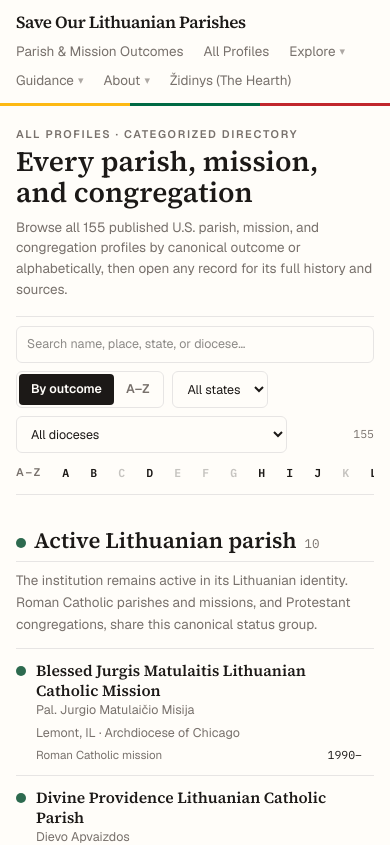
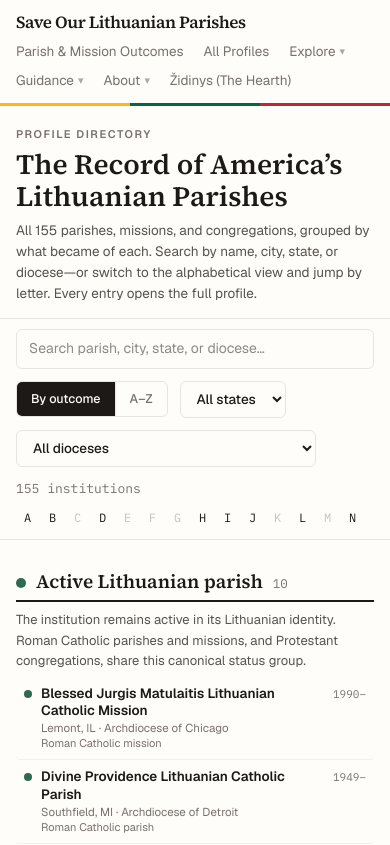
Before and after one commit to LietuvaAI/save-our-lithuanian-parishes, a Next.js app: page /parishes in a window 390 px wide. Shown: the top 845 px of the page. Built offline with nearby package versions, Linux system fonts and the light colour scheme.

Commit message:
Match All Profiles to the locked v3 design

```diff
--- a/app/parishes/page.tsx
+++ b/app/parishes/page.tsx
@@ -9,7 +9,7 @@ import {
 } from "@/lib/infographic-projection";
 
 export const metadata: Metadata = {
-  title: "All Parish Profiles",
+  title: "The Record of America’s Lithuanian Parishes",
   description:
     "A searchable directory of every published U.S. Lithuanian parish, mission, and congregation profile, grouped by canonical outcome.",
 };
@@ -46,24 +46,25 @@ export default function ParishProfilesPage() {
   }
 
   return (
-    <div className="mx-auto max-w-7xl px-4 pb-10 pt-[22px]">
-      <p className="text-ui-label font-semibold uppercase tracking-[0.15em] text-muted">
-        All profiles · categorized directory
-      </p>
-      <h1 className="mt-1 font-serif text-page-title font-semibold">
-        Every parish, mission, and congregation
-      </h1>
-      <p className="mt-2 max-w-[90ch] text-body-copy text-muted">
-        Browse all {rows.length} published U.S. parish, mission, and
-        congregation profiles by canonical outcome or alphabetically, then
-        open any record for its full history and sources.
-      </p>
-
-      <div className="mt-4">
-        <AllProfilesDirectory rows={rows} />
+    <div className="mx-auto max-w-[1180px] pb-10 pt-[22px]">
+      <div className="px-4 sm:px-11">
+        <p className="text-ui-label font-semibold uppercase tracking-[0.14em] text-muted">
+          Profile directory
+        </p>
+        <h1 className="mt-1.5 font-serif text-page-title font-semibold leading-[1.15]">
+          The Record of America’s Lithuanian Parishes
+        </h1>
+        <p className="mt-2 max-w-[860px] text-body-copy leading-[1.55] text-[#57534e] dark:text-muted">
+          All {rows.length} parishes, missions, and congregations, grouped by
+          what became of each. Search by name, city, state, or diocese—or
+          switch to the alphabetical view and jump by letter. Every entry
+          opens the full profile.
+        </p>
       </div>
 
-      <p className="mt-8 max-w-3xl border-t border-rule pt-5 text-support-copy text-muted">
+      <AllProfilesDirectory rows={rows} />
+
+      <p className="mx-4 mt-2 max-w-[700px] border-t border-rule pt-[14px] text-directory-footnote text-muted sm:mx-11">
         This directory lists institutions: parishes, missions, and
         congregations. Physical churches are counted separately in the {" "}
         <Link
--- a/components/AllProfilesDirectory.tsx
+++ b/components/AllProfilesDirectory.tsx
@@ -88,11 +88,11 @@ function DirectoryEntry({ row }: { row: AllProfilesDirectoryRow }) {
     <li>
       <Link
         href={row.profileHref}
-        className="group grid h-full grid-cols-[10px_minmax(0,1fr)] gap-2.5 border-t border-rule py-3 pr-3 hover:bg-band/45"
+        className="group flex h-full items-start gap-[9px] rounded border-b border-[#f4f1ea] px-2 py-2 hover:bg-band/45 dark:border-rule"
       >
         <span
-          className={`mt-[5px] size-2.5 rounded-full ${
-            row.statusGroup === "unverified" ? "border-2 bg-background" : ""
+          className={`mt-[5px] size-2 shrink-0 rounded-full ${
+            row.statusGroup === "unverified" ? "border bg-background" : ""
           }`}
           style={
             row.statusGroup === "unverified"
@@ -101,27 +101,20 @@ function DirectoryEntry({ row }: { row: AllProfilesDirectoryRow }) {
           }
           aria-hidden
         />
-        <span className="min-w-0">
-          <span className="block font-serif text-card-title font-semibold leading-tight group-hover:text-accent">
+        <span className="min-w-0 flex-1">
+          <span className="block text-body-copy font-semibold leading-[1.3] group-hover:text-accent">
             {row.canonicalName}
           </span>
-          {row.lithuanianName !== row.canonicalName && (
-            <span className="mt-0.5 block text-support-copy leading-tight text-muted">
-              {row.lithuanianName}
-            </span>
-          )}
-          <span className="mt-1.5 block text-support-copy leading-snug text-muted">
+          <span className="block text-small-copy leading-[1.4] text-muted">
             {row.city}, {row.state}
             {jurisdiction ? ` · ${jurisdiction}` : ""}
           </span>
-          <span className="mt-1.5 flex flex-wrap items-baseline justify-between gap-x-3 gap-y-1">
-            <span className="text-small-copy text-muted">
+          <span className="block text-ui-label leading-[1.4] text-muted">
             {institutionLabel(row)}
           </span>
-            <span className="font-mono text-small-copy text-foreground">
+        </span>
+        <span className="mt-0.5 shrink-0 whitespace-nowrap font-mono text-ui-label leading-[1.4] text-muted">
           {yearLabel(row)}
-            </span>
-          </span>
         </span>
       </Link>
     </li>
@@ -201,25 +194,25 @@ export default function AllProfilesDirectory({
   };
 
   const selectClass =
-    "rounded-md border border-rule bg-background px-2.5 py-2 text-support-copy";
+    "h-[37px] rounded-md border border-rule bg-background px-3 text-body-copy font-medium";
 
   return (
     <div>
       <section
-        className="sticky top-0 z-30 border-y border-rule bg-background/95 py-[9px] backdrop-blur"
+        className="sticky top-0 z-30 mt-[14px] border-y border-rule bg-background/95 px-4 pb-[9px] pt-[10px] backdrop-blur sm:px-11"
         aria-label="Profile directory controls"
       >
-        <div className="flex flex-wrap items-center gap-2">
+        <div className="flex flex-wrap items-center gap-3">
           <input
             type="search"
             value={query}
             onChange={(event) => setQuery(event.target.value)}
-            placeholder="Search name, place, state, or diocese…"
+            placeholder="Search parish, city, state, or diocese…"
             aria-label="Search all institution profiles"
-            className={`${selectClass} w-full sm:w-72`}
+            className="w-full rounded-md border border-rule bg-background px-3 py-[9px] text-directory-control sm:w-[280px]"
           />
           <div
-            className="inline-flex rounded-md border border-rule bg-background p-0.5 text-support-copy font-semibold"
+            className="inline-flex overflow-hidden rounded-md border border-rule bg-background text-support-copy font-medium"
             role="group"
             aria-label="Choose directory view"
           >
@@ -227,7 +220,7 @@ export default function AllProfilesDirectory({
               type="button"
               onClick={() => setView("outcome")}
               aria-pressed={view === "outcome"}
-              className={`rounded px-3 py-1.5 ${
+              className={`px-[14px] py-2 ${
                 view === "outcome"
                   ? "bg-foreground text-background"
                   : "text-muted hover:bg-band hover:text-foreground"
@@ -239,7 +232,7 @@ export default function AllProfilesDirectory({
               type="button"
               onClick={() => setView("az")}
               aria-pressed={view === "az"}
-              className={`rounded px-3 py-1.5 ${
+              className={`border-l border-rule px-[14px] py-2 ${
                 view === "az"
                   ? "bg-foreground text-background"
                   : "text-muted hover:bg-band hover:text-foreground"
@@ -274,16 +267,16 @@ export default function AllProfilesDirectory({
               </option>
             ))}
           </select>
-          <span className="ml-auto font-mono text-small-copy text-muted">
+          <span className="font-mono text-directory-description text-muted">
             {filtersActive
               ? `${filtered.length} / ${rows.length}`
-              : `${rows.length}`}
+              : `${rows.length} institutions`}
           </span>
           {filtersActive && (
             <button
               type="button"
               onClick={clearFilters}
-              className="text-support-copy font-semibold underline underline-offset-4 hover:text-accent"
+              className="text-body-copy font-medium underline underline-offset-2 hover:text-accent"
             >
               Clear all
             </button>
@@ -291,19 +284,16 @@ export default function AllProfilesDirectory({
         </div>
 
         <div
-          className="mt-2 flex flex-nowrap items-center gap-1 overflow-x-auto sm:flex-wrap sm:overflow-visible"
+          className="mt-2 flex flex-nowrap items-center gap-0.5 overflow-x-auto sm:flex-wrap sm:overflow-visible"
           aria-label="A to Z quick index"
         >
-          <span className="mr-2 shrink-0 text-ui-label font-semibold uppercase tracking-[0.15em] text-muted">
-            A–Z
-          </span>
           {LETTERS.map((letter) => (
             <button
               key={letter}
               type="button"
               disabled={!availableLetters.has(letter)}
               onClick={() => goToLetter(letter)}
-              className="size-6 shrink-0 rounded font-mono text-small-copy font-semibold enabled:hover:bg-band enabled:hover:text-accent disabled:opacity-25"
+              className="size-[23px] shrink-0 rounded-[5px] font-mono text-directory-footnote enabled:hover:bg-band enabled:hover:text-accent disabled:opacity-25"
               aria-label={`Go to profiles beginning with ${letter}`}
             >
               {letter}
@@ -312,15 +302,16 @@ export default function AllProfilesDirectory({
         </div>
       </section>
 
+      <div className="px-4 pb-3 pt-2 sm:px-11">
         {filtered.length === 0 ? (
-        <section className="border-b border-rule py-12 text-center">
-          <h2 className="font-serif text-subsection-title font-semibold">
+          <section className="py-11 text-center">
+            <h2 className="font-serif text-directory-empty font-semibold">
               No matching profiles
             </h2>
             <button
               type="button"
               onClick={clearFilters}
-            className="mt-2 text-support-copy font-semibold text-accent underline underline-offset-4"
+              className="mt-2 text-directory-control font-medium text-accent underline underline-offset-2"
             >
               Clear search and filters
             </button>
@@ -336,12 +327,14 @@ export default function AllProfilesDirectory({
                 <section
                   key={group}
                   id={`profiles-outcome-${group}`}
-                className="scroll-mt-40 pt-8"
+                  className="scroll-mt-40 pb-1.5 pt-[22px]"
                 >
-                <div className="flex items-baseline gap-2 border-b border-rule pb-2">
+                  <div className="flex items-baseline gap-2.5 border-b-2 border-foreground pb-2">
                     <span
                       className={`size-2.5 rounded-full ${
-                      group === "unverified" ? "border-2 bg-background" : ""
+                        group === "unverified"
+                          ? "border-2 bg-background"
+                          : ""
                       }`}
                       style={
                         group === "unverified"
@@ -350,17 +343,17 @@ export default function AllProfilesDirectory({
                       }
                       aria-hidden
                     />
-                  <h2 className="font-serif text-section-title font-semibold">
+                    <h2 className="font-serif text-directory-section font-semibold">
                       {GROUP_LABEL[group]}
                     </h2>
                     <span className="font-mono text-support-copy text-muted">
                       {sectionRows.length}
                     </span>
                   </div>
-                <p className="mt-2 max-w-[88ch] text-body-copy leading-relaxed text-muted">
+                  <p className="mt-2 max-w-[760px] text-directory-description text-[#57534e] dark:text-muted">
                     {DIRECTORY_GROUP_DESCRIPTION[group]}
                   </p>
-                <ol className="mt-3 grid gap-x-5 lg:grid-cols-3">
+                  <ol className="grid gap-x-7 pt-1.5 lg:grid-cols-3">
                     {sectionRows.map((row) => (
                       <DirectoryEntry key={row.slug} row={row} />
                     ))}
@@ -380,17 +373,17 @@ export default function AllProfilesDirectory({
                 <section
                   key={letter}
                   id={`profiles-letter-${letter}`}
-                className="scroll-mt-40 pt-8"
+                  className="scroll-mt-40 pb-1.5 pt-[22px]"
                 >
-                <div className="flex items-baseline gap-3 border-b border-rule pb-2">
-                  <h2 className="font-serif text-section-title font-semibold">
+                  <div className="flex items-baseline gap-2.5 border-b-2 border-foreground pb-2">
+                    <h2 className="font-serif text-directory-section font-semibold">
                       {letter}
                     </h2>
                     <span className="font-mono text-support-copy text-muted">
                       {sectionRows.length}
                     </span>
                   </div>
-                <ol className="mt-3 grid gap-x-5 lg:grid-cols-3">
+                  <ol className="grid gap-x-7 pt-1.5 lg:grid-cols-3">
                     {sectionRows.map((row) => (
                       <DirectoryEntry key={row.slug} row={row} />
                     ))}
@@ -401,5 +394,6 @@ export default function AllProfilesDirectory({
           </div>
         )}
       </div>
+    </div>
   );
 }
--- a/scripts/verify-type-system.mjs
+++ b/scripts/verify-type-system.mjs
@@ -20,6 +20,11 @@ const REQUIRED_THEME_TOKENS = [
   "--text-support-copy: 12.5px",
   "--text-small-copy: 11.5px",
   "--text-ui-label: 11px",
+  "--text-directory-section: 19px",
+  "--text-directory-empty: 20px",
+  "--text-directory-control: 14px",
+  "--text-directory-description: 13px",
+  "--text-directory-footnote: 12px",
   '--font-mono: var(--font-timeline-mono), "IBM Plex Mono"',
   ':where(h1, h2, h3, h4, h5, h6)',
 ];
@@ -108,22 +113,26 @@ const profilesPage = fs.readFileSync(
   path.join(ROOT, "app", "parishes", "page.tsx"),
   "utf8",
 );
-const profilesTimeline = fs.readFileSync(
-  path.join(ROOT, "components", "AllProfilesTimeline.tsx"),
+const profilesDirectory = fs.readFileSync(
+  path.join(ROOT, "components", "AllProfilesDirectory.tsx"),
   "utf8",
 );
 const allProfilesContract = [
   [profilesPage, "pb-10 pt-[22px]", "compact 22px page header"],
+  [profilesPage, "max-w-[1180px]", "approved directory width"],
   [profilesPage, "text-page-title", "28px shared page title"],
   [profilesPage, "text-body-copy", "13.5px one-line description"],
-  [profilesTimeline, "py-[9px]", "compact sticky toolbar"],
-  [profilesTimeline, "text-small-copy text-muted", "11.5px status key"],
-  [profilesTimeline, "font-mono text-small-copy", "IBM Plex Mono A–Z index"],
-  [profilesTimeline, "index * 20", "uncluttered 20-year timeline ticks"],
-  [profilesTimeline, "min-h-11", "compact profile lanes"],
-  [profilesTimeline, "font-serif text-body-copy", "13.5px profile lane names"],
-  [profilesTimeline, "h-1 -translate-y-1/2", "compact four-pixel lifespan bars"],
-  [profilesTimeline, "block truncate", "single-line profile lane titles"],
+  [profilesDirectory, "mt-[14px]", "approved toolbar offset"],
+  [profilesDirectory, "pb-[9px] pt-[10px]", "compact sticky toolbar"],
+  [profilesDirectory, "size-[23px]", "compact A–Z index"],
+  [profilesDirectory, "pb-1.5 pt-[22px]", "compact section rhythm"],
+  [profilesDirectory, "text-directory-section", "19px category headings"],
+  [profilesDirectory, "gap-x-7 pt-1.5", "28px directory grid and six-pixel inset"],
+  [profilesDirectory, "gap-[9px]", "nine-pixel entry gap"],
+  [profilesDirectory, "px-2 py-2", "eight-pixel entry padding"],
+  [profilesDirectory, "text-body-copy font-semibold", "13.5px sans profile names"],
+  [profilesDirectory, "text-small-copy", "11.5px place line"],
+  [profilesDirectory, "font-mono text-ui-label", "11px mono year labels"],
 ];
 for (const [source, fragment, label] of allProfilesContract) {
   if (!source.includes(fragment)) errors.push(`All Profiles: missing ${label}`);
```
Also changed, not shown: app/globals.css (+13 -0 lines), 3 other files (tests, documents, lock files or other folders). Lines whose indentation alone changed are shown as unchanged.
